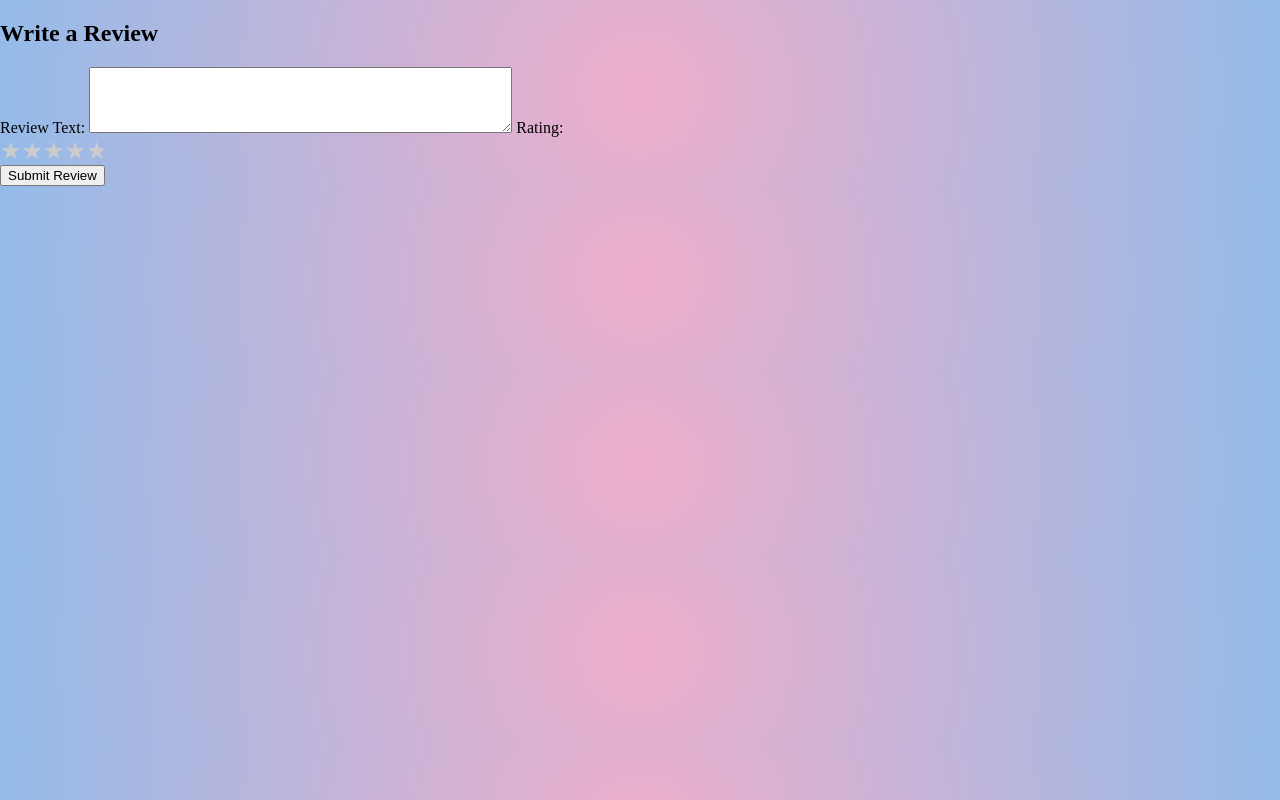
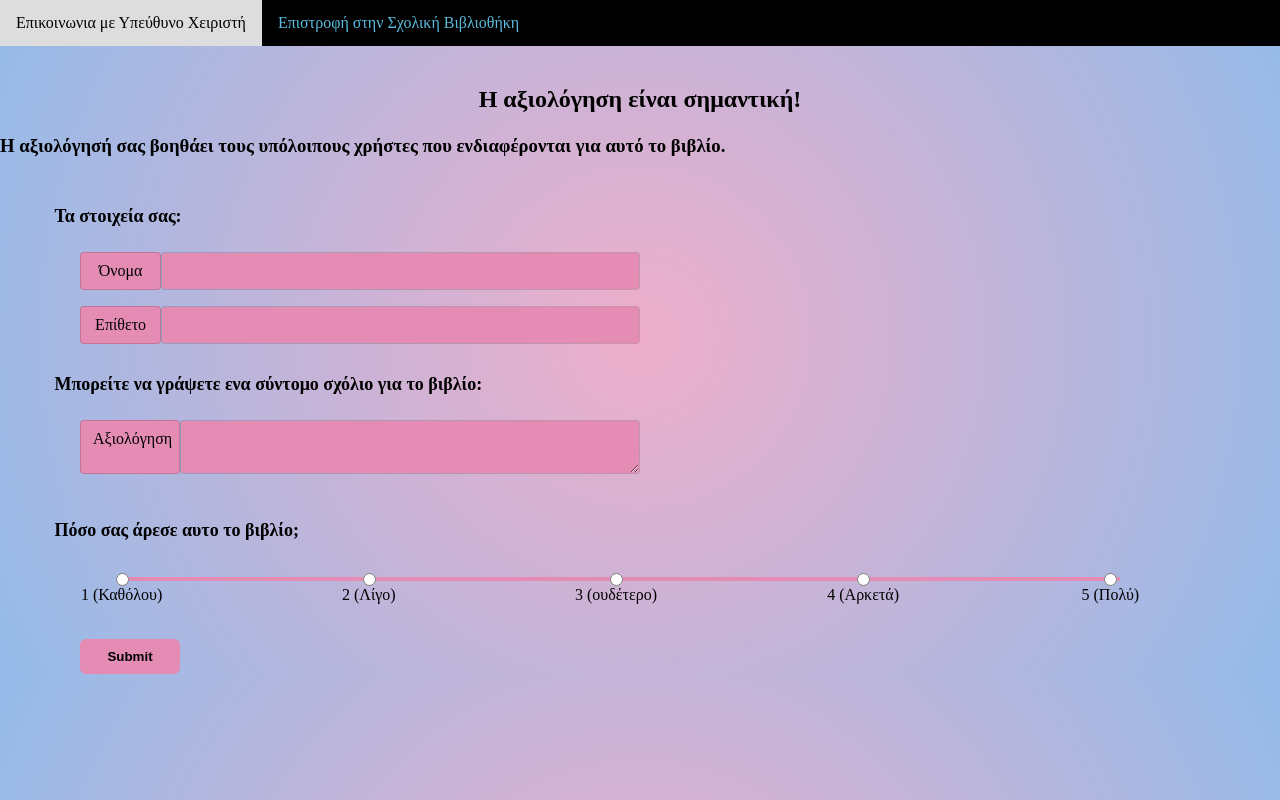
Before and after one commit to ntua-el20827/NTUA_Databases_Project_Team44_Library, a Flask app: page /review in a window 1280 px wide. Run offline with Flask 3, Linux system fonts and the light colour scheme; a user stored in the database is signed in; data that the repository does not hold is empty; some libraries are stand-ins or nearby versions.

Commit message:
6% ο βελοπουλος καλα θα παει αυτο

```diff
--- a/library/routes.py
+++ b/library/routes.py
@@ -317,7 +317,7 @@ def review():
         cur.close()
         return render_template("review.html")
     # σε κάθε αλλή περίπτωση sorry δεν μπορεις να κάνεις review
-    return render_template("review_test.html")
+    return render_template("review_test2.html")
 
 #route για την αρχική του super_admin
 # Super Admin page with buttons
--- a/library/static/styles.css
+++ b/library/static/styles.css
@@ -153,3 +153,169 @@ color:  rgb(18, 11, 19);
 .edit-btn:hover {
   background-color: #45a049;
 }
+Μάνος Νεοφώτιστος
+.hh{
+  text-align: center;
+}
+
+
+form { display: inline; }
+
+.btn{
+  font-weight: bold;
+  background: black;
+  color: red;
+  border: none;
+  padding-top: 4px;
+  padding-bottom: 4px;
+  padding-left: 10px;
+  padding-right: 10px;
+  border-radius: 6px;
+  margin-right: 15px;
+}
+h3.likert-header {
+  padding-left:4.25%;
+  margin:20px 0 0;
+}
+form .statement {
+  display:block;
+  font-size: 18px;
+  font-weight: bold;
+  padding: 30px 0 0 4.25%;
+  margin-bottom: 25px;
+
+
+}
+form .likert {
+  list-style:none;
+  width:100%;
+  margin:0;
+  padding:0 0 35px;
+  display:block;
+  border-bottom:2px solid #efefef;
+
+}
+form .likert:last-of-type {border-bottom:0;}
+form .likert:before {
+  content: '';
+  position:relative;
+  top:11px;
+  left:9.5%;
+  display:block;
+  background-color:#efefef;
+  height:4px;
+  width:78%;
+  background: rgb(228, 140, 179);
+}
+form .likert li {
+  display:inline-block;
+  width:19%;
+  text-align:center;
+  vertical-align: top;
+
+}
+form .likert li input[type=radio] {
+  display:block;
+  position:relative;
+  top:0;
+  left:50%;
+  margin-left:-6px;
+
+
+}
+
+#fh2{
+ padding: 2px 15px;
+ color: black;
+ text-align: center;
+
+
+}
+
+/* #fh6 {
+ padding: 2px 15px;
+ color: #4d0er;
+ text-align: center;
+ font-weight: normal;
+} */
+
+.pinfo {
+ display:block;
+  font-size: 18px;
+  font-weight: bold;
+  padding: 30px 0 0 4.25%;
+  margin-bottom: 25px
+}
+
+.form-group {
+  margin-bottom: 1rem;
+}
+
+.form-control {
+
+  display: block;
+  width: 100%;
+  font-size: 1rem;
+  line-height: 1;
+  font-weight: normal;
+  background-color: rgb(228, 140, 179);
+  background-image: none;
+  -webkit-background-clip: padding-box;
+          background-clip: padding-box;
+  border: 1px solid rgba(0, 0, 0, 0.15);
+  border-radius: 0.25rem;
+
+  -webkit-transition: border-color ease-in-out 0.15s, -webkit-box-shadow ease-in-out 0.15s;
+  transition: border-color ease-in-out 0.15s, -webkit-box-shadow ease-in-out 0.15s;
+  -o-transition: border-color ease-in-out 0.15s, box-shadow ease-in-out 0.15s;
+  transition: border-color ease-in-out 0.15s, box-shadow ease-in-out 0.15s;
+  transition: border-color ease-in-out 0.15s, box-shadow ease-in-out 0.15s, -webkit-box-shadow ease-in-out 0.15s;
+}
+
+
+.input-group {
+  position: relative;
+  display: -webkit-box;
+  display: -webkit-flex;
+  display: -ms-flexbox;
+  display: flex;
+  width: 50%;
+  color: black;
+  margin-bottom: 20
+
+
+
+}
+
+
+.input-group-addon {
+  margin-left: 80px;
+  width: 100px;
+  padding: 0.5rem 0.75rem;
+  margin-bottom: 0;
+  font-size: 1rem;
+  font-weight: normal;
+  line-height: 1.25;
+  color: black;
+  text-align: center;
+  background-color: rgb(228, 140, 179);
+  border: 1px solid rgba(0, 0, 0, 0.15);
+  border-radius: 0.25rem;
+}
+
+
+
+.btn-primary {
+  color: black;
+  background-color: rgb(228, 140, 179);
+  margin-left: 80px;;
+  width: 100px;
+  height: 35px;
+
+}
+
+.btn-primary:hover {
+  color: #fff;
+  background-color: #025aa5;
+  border-color: #01549b;
+}
--- /dev/null
+++ b/library/templates/review_test2.html
@@ -0,0 +1,97 @@
+<!DOCTYPE html>
+<html>
+
+	<head>
+		<meta charset ="UTF-8">
+		<meta name = "description" content="This is an awesome website">
+		<title> School Library </title>
+
+
+		<link rel = "stylesheet" href = "{{ url_for('static', filename = 'styles.css') }}">
+
+
+	</head>
+<body>
+<div class="topnav">
+    <a href="{{ url_for('contact') }}">Επικοινωνια με Υπεύθυνο Χειριστή </a> |
+    <a href="{{ url_for('school') }}">Επιστροφή στην Σχολική Βιβλιοθήκη</a>
+
+
+
+</div>
+<br>
+<h2 id="fh2">Η αξιολόγηση είναι σημαντική!</h2>
+<h3 id="fh6">Η αξιολόγησή σας βοηθάει τους υπόλοιπους χρήστες που ενδιαφέρονται για αυτό το βιβλίο.</h3>
+
+
+<form id="feedback" action="">
+    <div class="pinfo">Τα στοιχεία σας:
+    </div>
+
+    <div class="form-group">
+
+
+
+    <div class="input-group">
+        <span class="input-group-addon"> Όνομα </span>
+        <input  name="name" placeholder="" class="form-control"  type="text">
+    </div>
+    </div>
+
+<div class="input-group">
+    <span class="input-group-addon"> Επίθετο </span>
+    <input  name="name" placeholder="" class="form-control"  type="text">
+    </div>
+
+
+
+    <div class="pinfo"> Μπορείτε να γράψετε ενα σύντομο σχόλιο για το βιβλίο:
+
+    </div>
+
+
+    <div class="form-group">
+
+
+    <div class="input-group">
+        <span class="input-group-addon"> Αξιολόγηση </span>
+
+        <textarea class="form-control" id="review" rows="3"></textarea>
+
+    </div>
+    </div>
+    </div>
+
+</form>
+
+
+<div class="wrap">
+
+    <form action="">
+        <label class="statement"> Πόσο σας άρεσε αυτο το βιβλίο; </label>
+            <ul class='likert'>
+                <li>
+                    <input type="radio" name="likert" value="strong_agree">
+                    <label> 1 (Καθόλου) </label>
+                </li>
+                <li>
+                    <input type="radio" name="likert" value="strong_agree">
+                    <label> 2 (Λίγο) </label>
+                </li>
+                <li>
+                    <input type="radio" name="likert" value="strong_agree">
+                    <label>3 (ουδέτερο)</label>
+                </li>
+                <li>
+                    <input type="radio" name="likert" value="disagree">
+                    <label> 4 (Αρκετά) </label>
+                </li>
+                <li>
+                    <input type="radio" name="likert" value="strong_agree">
+                    <label> 5 (Πολύ)</label>
+                </li>
+            </ul>
+        <button type="submit" class="btn btn-primary">Submit</button>
+    </form>
+</div>
+</body>
```
